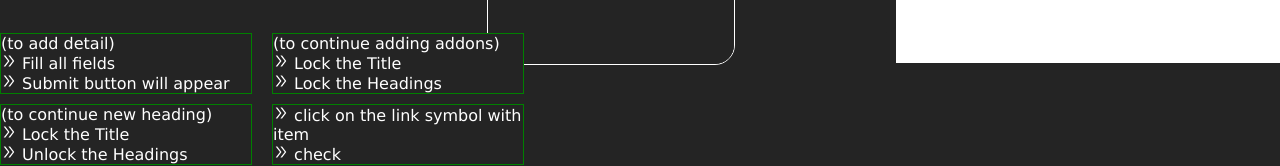
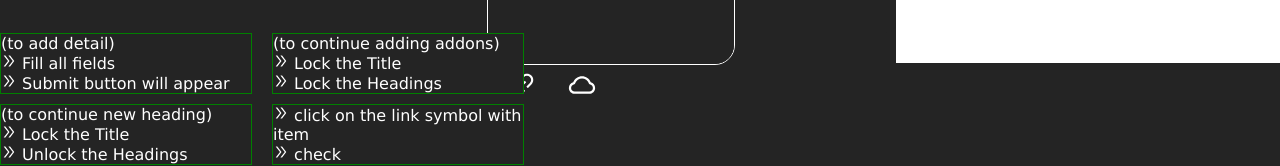
Before and after one commit to sreekanthSubramani/restaurant-client-control-react-js-, a React (Vite) app in the folder restaurantclient/: page /login in a window 1280 px wide. Shown: the part 737-903 px from the top of the page. Built offline with nearby package versions, Linux system fonts and the light colour scheme.

Commit message:
until addons showers

```diff
--- a/restaurantclient/src/Components/AddonPage/AddonPage.jsx
+++ b/restaurantclient/src/Components/AddonPage/AddonPage.jsx
@@ -1,13 +1,11 @@
 import {useSelector, useDispatch} from 'react-redux'
 import { fullSetAddOn,addAddons,addNewHeadingGroup } from '../../Redux/Slice/AddonSlice';
-import { useState } from 'react'
+import { useState, useContext } from 'react'
 import { AiFillLock } from "react-icons/ai";
 import { AiFillUnlock } from "react-icons/ai";
 import ShowAddonsView from './ShowAddonsView/ShowAddons';
 import { AiOutlineLink } from "react-icons/ai";
-import { AiOutlineDoubleRight } from "react-icons/ai";
-
-
+import { AiOutlineDoubleRight,AiOutlineCloud } from "react-icons/ai";
 import './Addonpage.css'
 
 
@@ -16,6 +14,9 @@ import './Addonpage.css'
 import { AddonGroupAdder } from '../LoginPage/LoginFunctions';
 import {AddonHeadingAdder} from '../LoginPage/LoginFunctions'
 import { AddonAdder } from '../LoginPage/LoginFunctions';
+import { AddonConext } from '../../Context/ContextHook';
+import AllAddonViewables from '../ShowAllAddons/AllAddonViewables';
+
 
 
 
@@ -30,10 +31,12 @@ export default function Addonpage(){
     const [lockTitle, setLockTitle] = useState(false)
     const [lockHeading, setLockHeading] = useState(false)
     const [showAddons, setShowAddons] = useState(false)
+    const [showAddonPage, setShowAddonPage] = useState(false)
 
     //name for submit button
 
     const [starter, setStarter] = useState(true)
+    const {  showAddOnScreen, setShowAddonScreen } = useContext(AddonConext)
 
 
     function lockTitleTitle(){
@@ -115,8 +118,17 @@ export default function Addonpage(){
         const addOnsHere = useSelector((state)=> state.addOnSlice)
         console.log(addOnsHere, 'addons here!')
 
+
+        function showAllAddons(){
+            setShowAddonPage((prev)=> !prev)
+            setShowAddonScreen((prev)=> !prev)
+        }
+
+        console.log(showAddOnScreen, 'screen test here')
+
     return(
         <>
+
         <div className='belowHeaderAddon'>
             {/* full space */}
 
@@ -189,7 +201,11 @@ export default function Addonpage(){
                         />
                 </div>
 
+
+
                  <div className='adddOnThird'>
+
+
                     {/* addon heading space */}
                     {showAddons ?
                     <>
@@ -198,23 +214,30 @@ export default function Addonpage(){
                     <div className='showAddonsTable'>
                     <ShowAddonsView />
                     </div>
+                    <div className='necessaryLogos'>
                     <AiOutlineLink size={30}/>
-
+                    <AiOutlineCloud size={30} onClick={showAllAddons}/>
+                    </div>
                     </div>
                     </>
                     :
+                    <>
                     <div className='showAddonsTable'>
                         <div className='withoutAddons'>
                         <p>Your Addons will appear here</p>
                         <h4>Enter details and click Submit</h4>
                         </div>
-                    </div>}
+                    </div>
+                    <div className='necessaryLogos'>
+                    <AiOutlineLink size={30}/>
+                    <AiOutlineCloud size={30} onClick={showAllAddons}/>
+                    </div>
+                    </>
+                    }
+                </div>
+            </div>
 
 
-
-                </div>
-
-            </div>
 
                 <div className='quickNoteDiv'>
                     <div className='twobytwo'>
--- a/restaurantclient/src/Components/AddonPage/Addonpage.css
+++ b/restaurantclient/src/Components/AddonPage/Addonpage.css
@@ -101,3 +101,14 @@
     width: 250px;
     border: 1px solid green;
 }
+.necessaryLogos{
+    display: flex;
+    flex-direction: row;
+    gap: 30px;
+    margin-left: 20px;
+    margin-top: 5px;
+    justify-content: flex-start;
+}
+.necessaryLogos:hover{
+    cursor: pointer;
+}
--- a/restaurantclient/src/Components/LoginPage/Loginpage.jsx
+++ b/restaurantclient/src/Components/LoginPage/Loginpage.jsx
@@ -1,4 +1,4 @@
-import { useState, useRef, useEffect } from 'react'
+import { useState, useRef, useEffect, useContext } from 'react'
 import { useDispatch, useSelector } from 'react-redux'
 import './Loginpage.css'
 import { addCategory } from '../../Redux/Slice/CategorySlice'
@@ -13,6 +13,8 @@ import { addCatogoryDB } from './LoginFunctions'
 import { addSubCatDB } from './LoginFunctions'
 import {addIteminDB} from './LoginFunctions'
 import {uploadImageFunction} from './LoginFunctions'
+import AllAddonViewables from '../ShowAllAddons/AllAddonViewables';
+import { AddonConext } from '../../Context/ContextHook'
 
 export default function LoginPageComp(){
 
@@ -24,6 +26,7 @@ export default function LoginPageComp(){
     const selectedCats = useSelector((state)=> state.category)
     const selectedSubCats = useSelector((state)=> state.subCategory)
     const itemAdded = useSelector((state)=> state.addItem)
+    const {  showAddOnScreen, setShowAddonScreen } = useContext(AddonConext)
 
     //menu items here
     const [menuCats, setMenuCats]= useState(
@@ -205,6 +208,11 @@ useEffect(()=>{
 
     return(
         <div className='maindiv'>
+                              {showAddOnScreen &&
+                <div >
+                    <AllAddonViewables />
+                </div>
+                }
 
         <div className='divSplitter'>
         <div className='leftDiv'>
--- /dev/null
+++ b/restaurantclient/src/Components/ShowAllAddons/AllAddonViewables.jsx
@@ -0,0 +1,23 @@
+import { AiOutlineClose } from "react-icons/ai";
+import {useState, useContext} from 'react'
+import './ShowaddonsMid.css'
+import { AddonConext } from '../../Context/ContextHook'
+
+export default function AllAddonViewables(){
+
+    const {setShowAddonScreen} = useContext(AddonConext)
+
+    function toClose(){
+        setShowAddonScreen((prev)=> !prev)
+    }
+    return(
+        <div className='setMidScreen'>
+
+            <div style={{backgroundColor : "rgba(255,255,255,0.2("}}>
+                <AiOutlineClose size={30} onClick={toClose}/>
+
+            </div>
+
+        </div>
+    )
+}
--- /dev/null
+++ b/restaurantclient/src/Components/ShowAllAddons/ShowaddonsMid.css
@@ -0,0 +1,7 @@
+.setMidScreen{
+    height: 100dvh;
+    width: 100dvw;
+    background-color: rgba(255, 255, 255, 0.1);
+    z-index: 100;
+    position: relative;
+}
--- /dev/null
+++ b/restaurantclient/src/Context/ContextHook.jsx
@@ -0,0 +1,22 @@
+import { createContext, useState } from "react";
+
+export const AddonConext = createContext(null)
+
+const StoreProvider = (props)=>{
+    const [showAddOnScreen, setShowAddonScreen] = useState(false)
+
+    const contextValue = {
+        showAddOnScreen,
+        setShowAddonScreen
+    }
+
+    return(
+        <AddonConext.Provider value={contextValue}>
+            {props.children}
+        </AddonConext.Provider>
+    )
+
+}
+
+
+export default StoreProvider
```
Also changed, not shown: restaurantclient/src/Components/AddonPage/ShowAddonsView/ShowAddons.jsx (+1 -8 lines), restaurantclient/src/main.jsx (+6 -1 lines).
